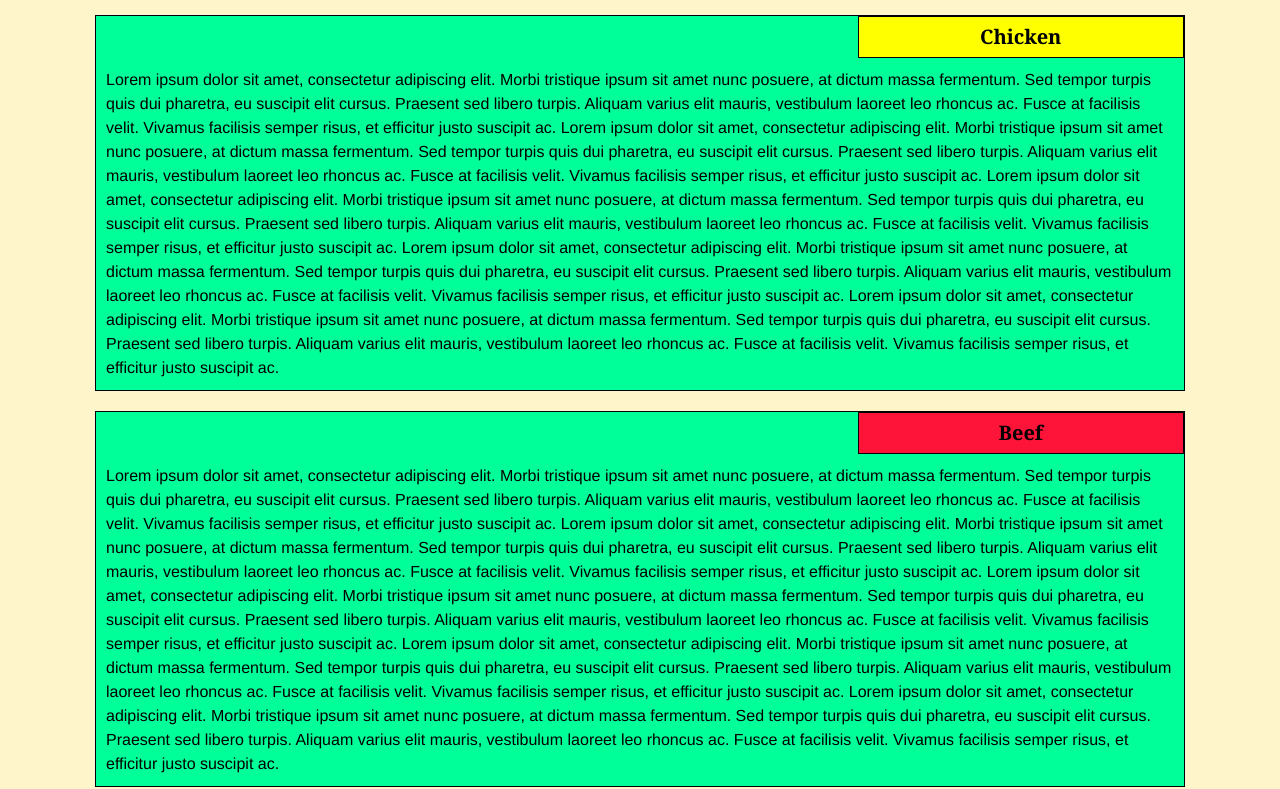
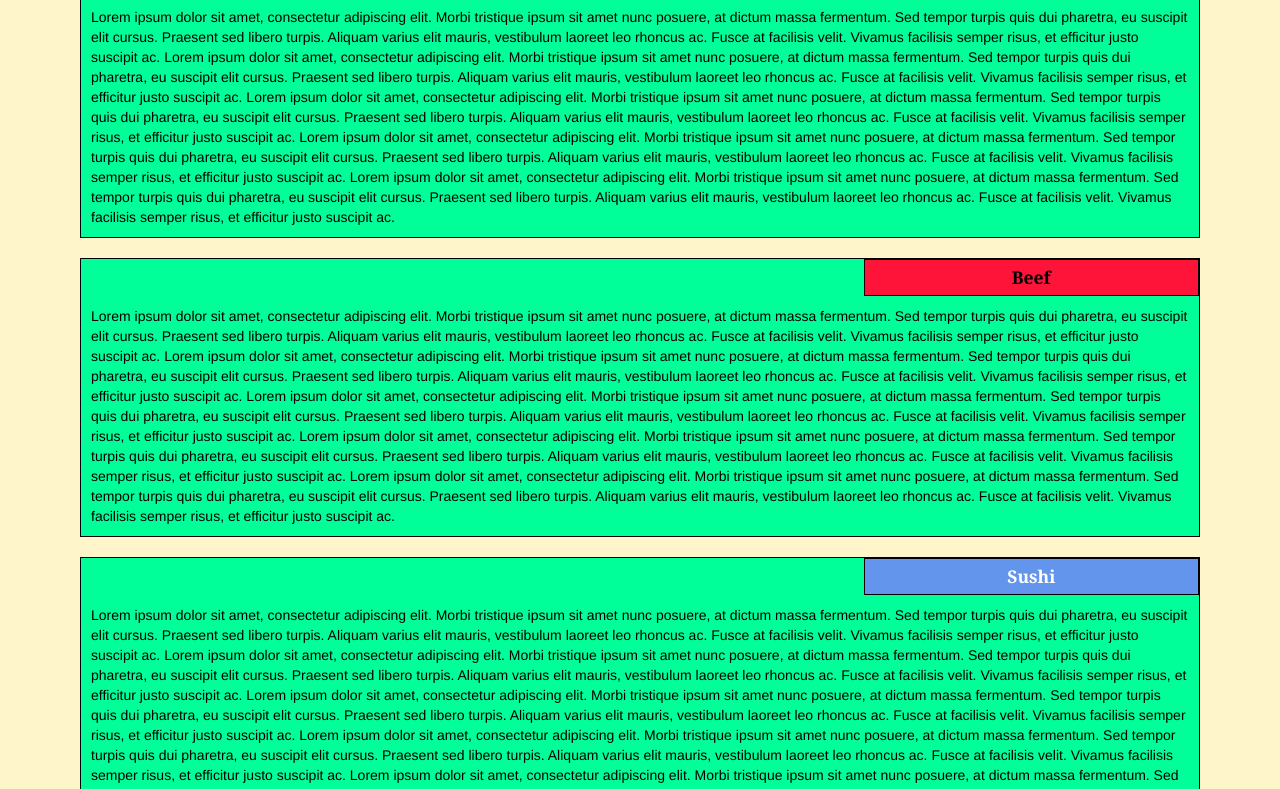
Before and after one commit to amit2608y/amit2608y.github.io, a website: page index.html in a window 1280 px wide. Shown: the part 221-1010 px from the top of the page. Drawn offline with nearby package versions, Linux system fonts and the light colour scheme; a small style sheet from the web is missing.

Commit message:
Added files

```diff
--- a/index.html
+++ b/index.html
@@ -5,7 +5,7 @@
 	<meta name="viewport" content="width=device-width, initial-scale=1">
 	<meta http-equiv="x-ua-compatible" content="ie=edge">
 	<!-- Bootstrap CSS -->
-    <link rel="stylesheet" href="https://maxcdn.bootstrapcdn.com/bootstrap/4.0.0/css/bootstrap.min.css" integrity="sha384-BVYiiSIFeK1dGmJRAkycuHAHRg32OmUcww7on3RYdg4Va+PmSTsz/K68vbdEjh4u" crossorigin="anonymous">
+    <link rel="stylesheet" href="https://maxcdn.bootstrapcdn.com/bootstrap/3.3.7/css/bootstrap.min.css" integrity="sha384-BVYiiSIFeK1dGmJRAkycuHAHRg32OmUcww7on3RYdg4Va+PmSTsz/K68vbdEjh4u" crossorigin="anonymous">
     <link rel="stylesheet" href="css/styles.css">
 
 	<title>Module 3 Solution</title>
```
